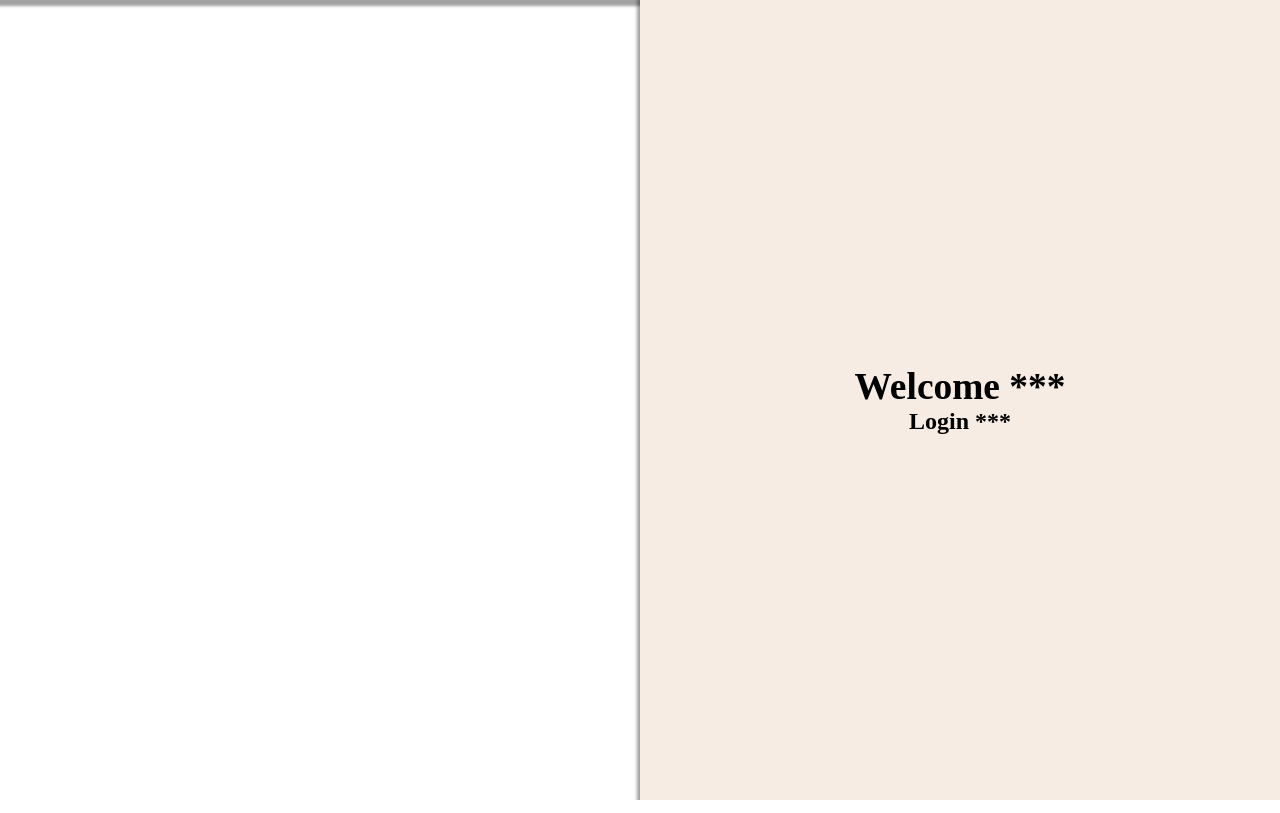
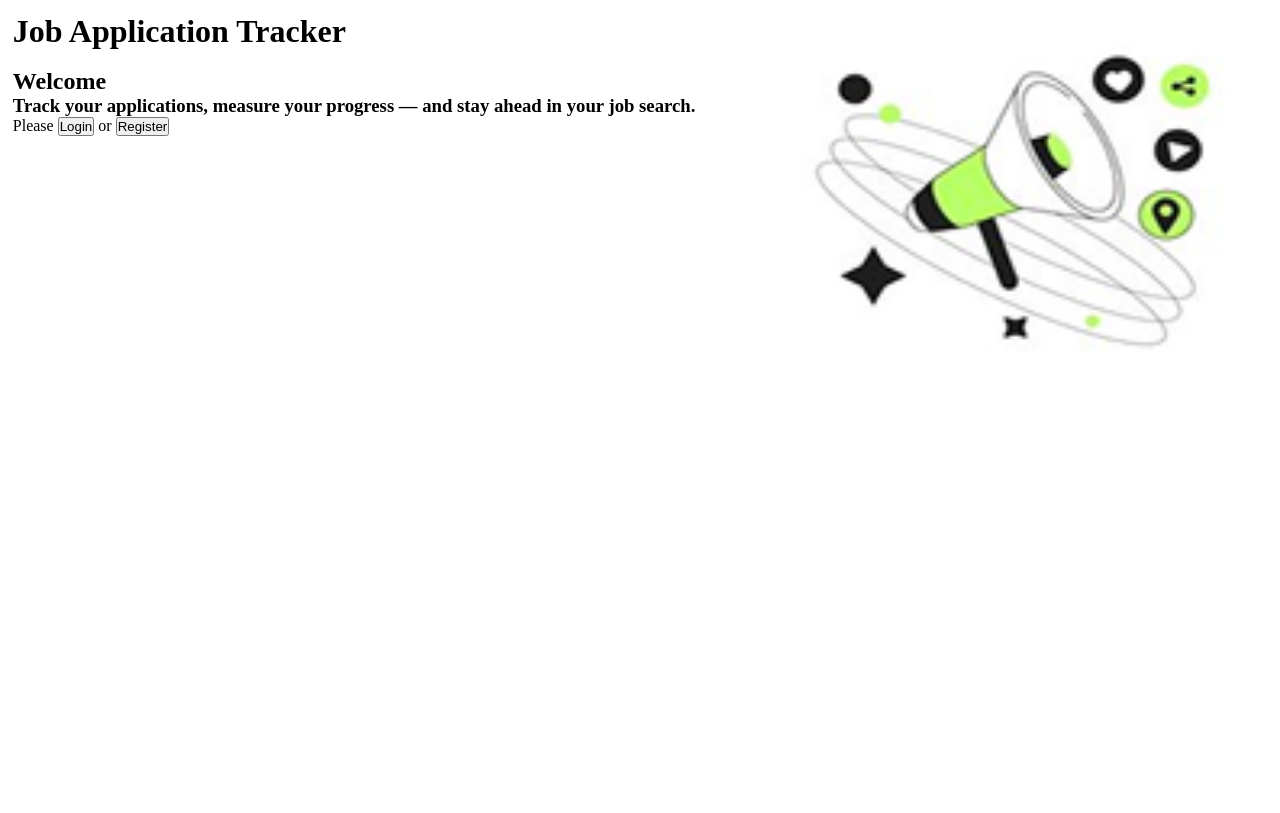
Before and after one commit to SineMag/React-TS-Job-Application-Tracker, a React (Vite) app: page / in a window 1280 px wide. Built offline with nearby package versions, Linux system fonts and the light colour scheme.

Commit message:
added a hero-image for the landing page

```diff
--- a/src/App.css
+++ b/src/App.css
@@ -10,39 +10,33 @@ body,
   height: 100%;
 }
 
-#root{
+#root{ padding: 1%;
 }
 
-.welcomeText {
+/* .landingPage {
+  width: 100%;
+  height: 99vh;
   display: flex;
   flex-direction: row;
-}
 
-.landingPage {
-  width: 100%;
-  height: 99vh;
+} */
 
-}
-
-.leftWelcomeText {
- box-shadow: 1px 2px 3px 4px rgba(20,20,20,0.4);
-  width: 50%;
-  height: 100%;
-  background-color: rgb(232, 239, 241);
-}
-
-.rightWelcomeText {
-  box-shadow: 1px 2px 3px 4px rgba(20,20,20,0.4);
-  width: 50%;
-  height: 100vh;
-  background-color: rgb(247, 236, 228);
-  display: flex;
-  flex-direction: column;
-  justify-content: center;
-  align-items: center;
-  font-size: 2rem;
-}
 
 .rightText {
   font-size: 1.5rem;
 }
+
+img {
+  max-width: 50%;
+  max-height: 50%;
+}
+
+.welcomePage {
+    width: 100%;
+    height: 100vh;
+    display: flex;
+    flex-direction: row;
+    justify-content: space-between;
+  background-size: cover;
+
+}
--- a/src/App.tsx
+++ b/src/App.tsx
@@ -1,14 +1,19 @@
 import { useState } from 'react'
 import './App.css'
-import Welcome from './landingPage/Welcome'
+import WelcomeImage from './landingPage/WelcomeImage'
 
 
 function App() {
 
   return (
     <>
-    <div className='landingPage'>
-    <Welcome />
+    <div>
+      <div className='landingPage'>
+    <WelcomeImage />
+
+    </div>
+
+
     </div>
     </>
   )
--- a/src/landingPage/Welcome.tsx
+++ /dev/null
@@ -1,21 +0,0 @@
-import React from 'react'
-
-export default function Welcome() {
-  return (
-    <div className='welcomeText'>
-        {/* // right side of the landing page */}
-        <div className='leftWelcomeText'>
-
-        </div>
-
-        {/* // right side of the landing page */}
-        <div className='rightWelcomeText'>
-            <h3>Welcome  ***</h3>
-            <h3 className='rightText'>Login ***</h3>
-
-        </div>
-
-
-    </div>
-  )
-}
--- /dev/null
+++ b/src/landingPage/WelcomeImage.tsx
@@ -0,0 +1,17 @@
+import React from "react";
+import WelcomeImage from "../assets/image 19.png";
+
+export default function Welcome() {
+  return (
+    <div className="welcomePage">
+      <div className="left">
+        <h1>Job Application Tracker</h1> <br />
+        <h2>Welcome</h2>
+        <h3>Track your applications, measure your progress — and stay ahead in your job search.</h3>
+        <p>Please <button>Login</button> or <button>Register</button></p>
+      </div>
+            <img src={WelcomeImage} alt="Hero Landing image on the right side" />
+
+    </div>
+  );
+}
```
Also changed, not shown: src/landingPage/InfoAboutPage.tsx (deleted, +0 -9 lines), src/assets/image 19.png (added), src/assets/premium_photo-1661634993112-6a019f5cc9e2.avif (added).
